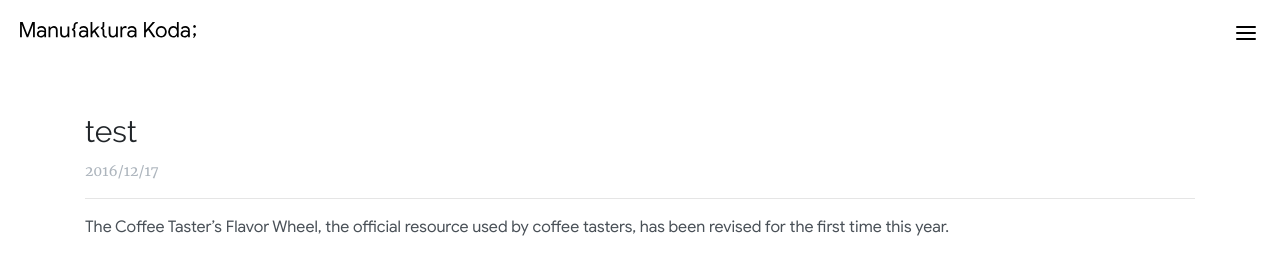
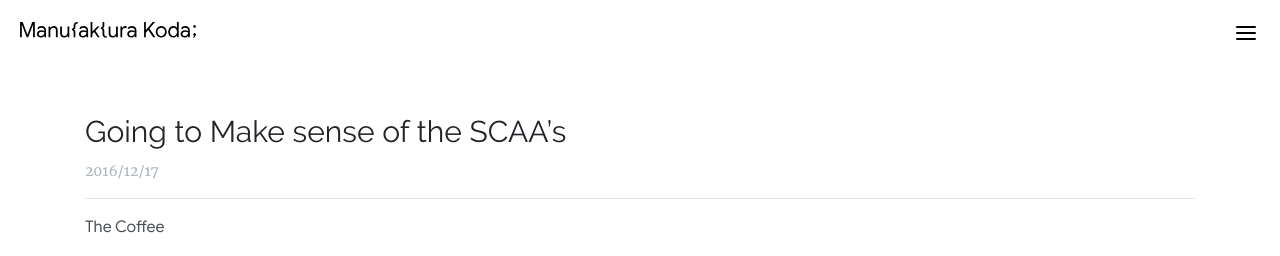
Before and after one commit to kubet/mkblog, a Gatsby site: page /blog/2016-12-17-making-sense-of-the-scaas-new-flavor-wheel in a window 1280 px wide. Shown: the top 256 px of the page. Built offline with nearby package versions, Linux system fonts and the light colour scheme; Gatsby itself is replaced by a stand-in of ours; grey boxes are pictures that could not be loaded.

Commit message:
Update Blog “2016-12-17-making-sense-of-the-scaas-new-flavor-wheel”

```diff
--- a/src/pages/blog/2016-12-17-making-sense-of-the-scaas-new-flavor-wheel.md
+++ b/src/pages/blog/2016-12-17-making-sense-of-the-scaas-new-flavor-wheel.md
@@ -1,10 +1,8 @@
 ---
 templateKey: blog-post
-title: test
+title: Going to Make sense of the SCAA’s
 date: 2016-12-17T15:04:10.000Z
-description: >-
-  The Coffee Taster’s Flavor Wheel, the official resource used by coffee
-  tasters, has been revised for the first time this year.
+description: The Coffee
 tags:
   - ''
 ---
```
